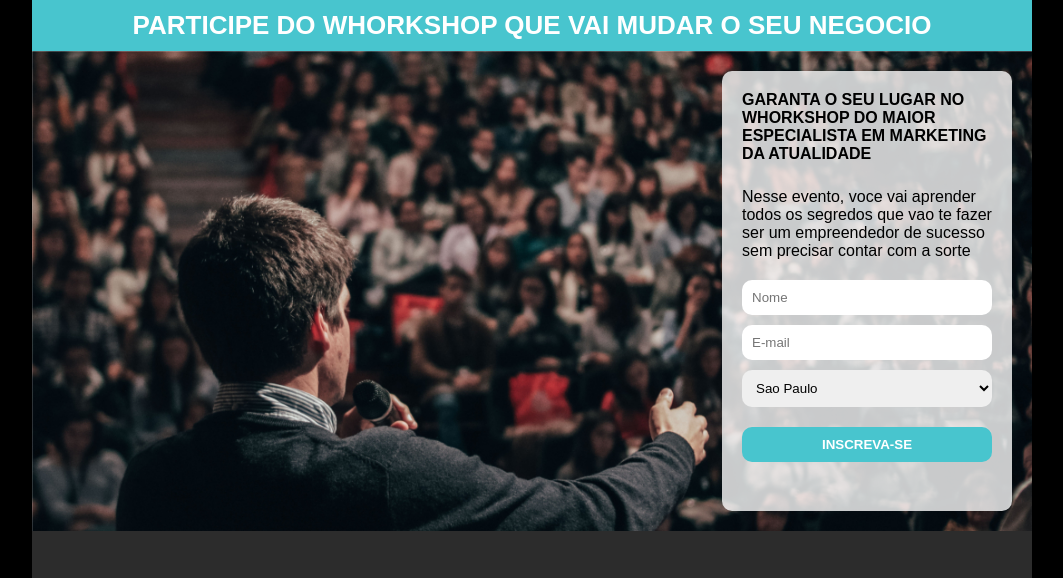
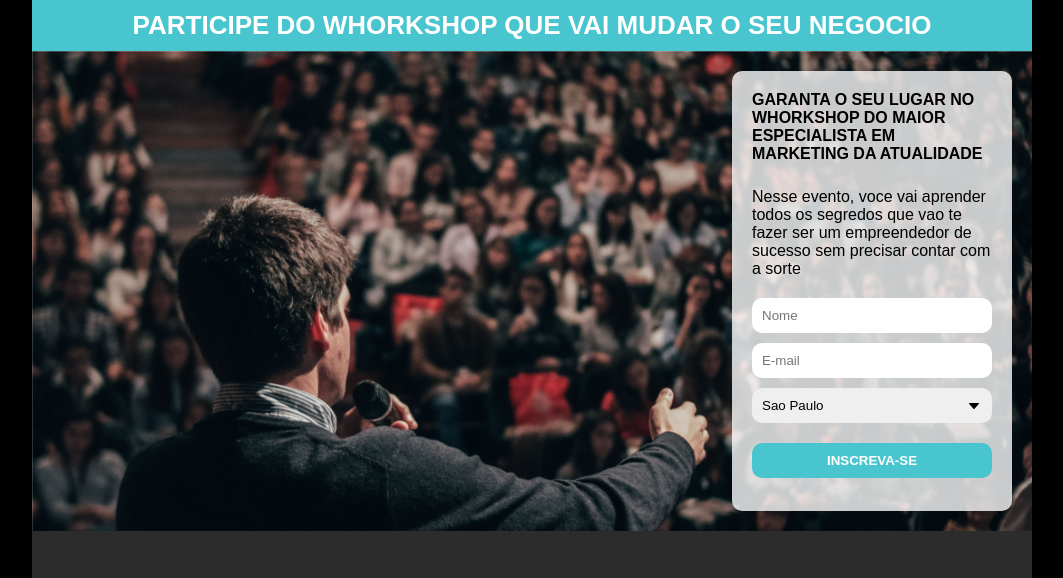
Before and after one commit to PedroBigas/project-whorkshop, a plain HTML site: page index.html in a window 1280 px wide. Shown: the top 578 px of the page, without its empty margins (108-1171 px from the left). Drawn offline with Linux system fonts and the light colour scheme; grey boxes are pictures that could not be loaded.

Commit message:
image select

```diff
--- a/CSS/style.css
+++ b/CSS/style.css
@@ -21,7 +21,7 @@ h1{
     text-transform: uppercase;
 }
 .form{
-    padding: 20x;
+    padding: 20px;
     background-image: url("../images/people.jpg");
     background-size: cover;
     overflow: hidden;
@@ -31,9 +31,6 @@ form{
     float: right;
     width: 25%;
     height: 400px;
-    margin-right: 20px;
-    margin-top: 20px;
-    margin-bottom: 20px;
     padding: 20px;
     border-radius: 10px;
 }
@@ -63,9 +60,14 @@ input[type="submit"]{
 }
 input[type="submit"]:hover{
     background-color: #2b8d94;
-}rgb(64, 183, 192)
-.btn{
-
+}
+select{
+    -moz-appearance: none;
+    -webkit-appearance: none;
+    appearance: none;
+    background-image: url(../images/arrow.jpg);
+    background-repeat: no-repeat;
+    background-position: calc(100% - 10px) center;
 }
 footer{
     color: white;
```
